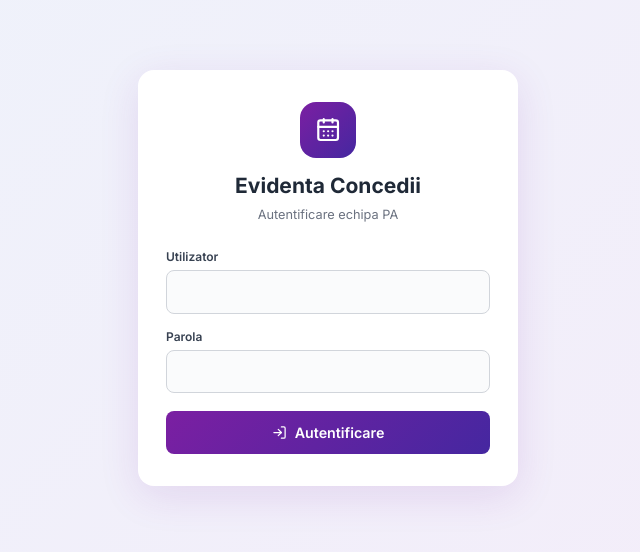
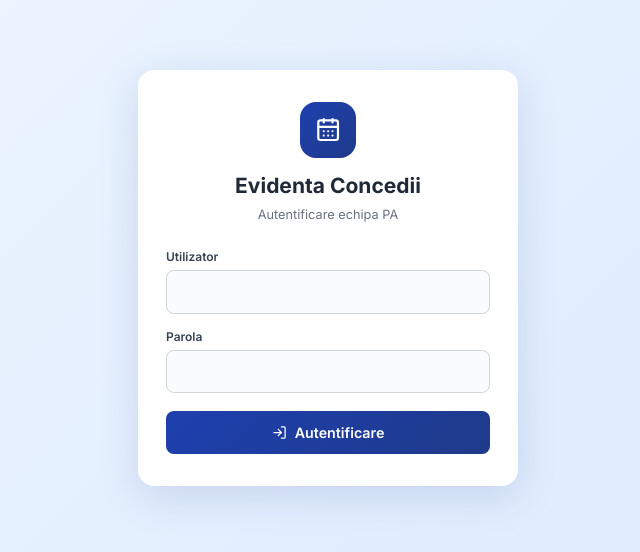
Before and after one commit to leelooionescu-source/concedii-app-v2, a Next.js app: page /login in a window 1280 px wide. Shown: the part 122-674 px from the top of the page, without its empty margins (312-952 px from the left). Built offline with nearby package versions, Linux system fonts and the light colour scheme.

Commit message:
Change color palette from purple to navy blue

```diff
--- a/src/app/globals.css
+++ b/src/app/globals.css
@@ -123,7 +123,7 @@
   }
   body {
     @apply text-foreground;
-    background: linear-gradient(135deg, #eef3fb 0%, #f4ecf9 100%);
+    background: linear-gradient(135deg, #eff6ff 0%, #dbeafe 100%);
     background-attachment: fixed;
     min-height: 100vh;
     font-family: var(--font-sans), system-ui, sans-serif;
--- a/src/app/layout.tsx
+++ b/src/app/layout.tsx
@@ -27,7 +27,7 @@ export const viewport: Viewport = {
   width: "device-width",
   initialScale: 1,
   maximumScale: 1,
-  themeColor: "#7B1FA2",
+  themeColor: "#1E3A8A",
 };
 
 export default function RootLayout({
--- a/src/app/login/page.tsx
+++ b/src/app/login/page.tsx
@@ -59,7 +59,7 @@ function LoginForm() {
         maxWidth: "380px",
         background: "white",
         borderRadius: "16px",
-        boxShadow: "0 10px 40px rgba(123, 31, 162, 0.12)",
+        boxShadow: "0 10px 40px rgba(30, 58, 138, 0.15)",
         padding: "32px 28px",
       }}>
         <div style={{ display: "flex", flexDirection: "column", alignItems: "center", marginBottom: "24px" }}>
@@ -67,7 +67,7 @@ function LoginForm() {
             width: "56px",
             height: "56px",
             borderRadius: "16px",
-            background: "linear-gradient(135deg, #7B1FA2 0%, #4527A0 100%)",
+            background: "linear-gradient(135deg, #1E40AF 0%, #1E3A8A 100%)",
             display: "flex",
             alignItems: "center",
             justifyContent: "center",
@@ -148,7 +148,7 @@ function LoginForm() {
               gap: "8px",
               width: "100%",
               padding: "11px",
-              background: "linear-gradient(135deg, #7B1FA2 0%, #4527A0 100%)",
+              background: "linear-gradient(135deg, #1E40AF 0%, #1E3A8A 100%)",
               color: "white",
               border: "none",
               borderRadius: "8px",
--- a/src/components/layout/navbar.tsx
+++ b/src/components/layout/navbar.tsx
@@ -23,7 +23,7 @@ export function Navbar() {
 
   return (
     <>
-      <nav className="fixed top-0 left-0 right-0 z-50 h-12 flex items-center px-4 gap-1 shadow-md" style={{ backgroundColor: "#7B1FA2" }}>
+      <nav className="fixed top-0 left-0 right-0 z-50 h-12 flex items-center px-4 gap-1 shadow-md" style={{ backgroundColor: "#1E3A8A" }}>
         <Link href="/" className="flex items-center gap-2 mr-4 font-bold text-white text-sm shrink-0">
           <CalendarDays className="h-5 w-5" />
           Concedii
@@ -76,7 +76,7 @@ export function Navbar() {
       {menuOpen && (
         <div
           className="fixed top-12 left-0 right-0 z-40 shadow-lg md:hidden"
-          style={{ backgroundColor: "#7B1FA2" }}
+          style={{ backgroundColor: "#1E3A8A" }}
         >
           {navItems.map((item) => {
             const isActive = item.href === "/" ? pathname === "/" : pathname.startsWith(item.href);
```
Also changed, not shown: public/manifest.json.
